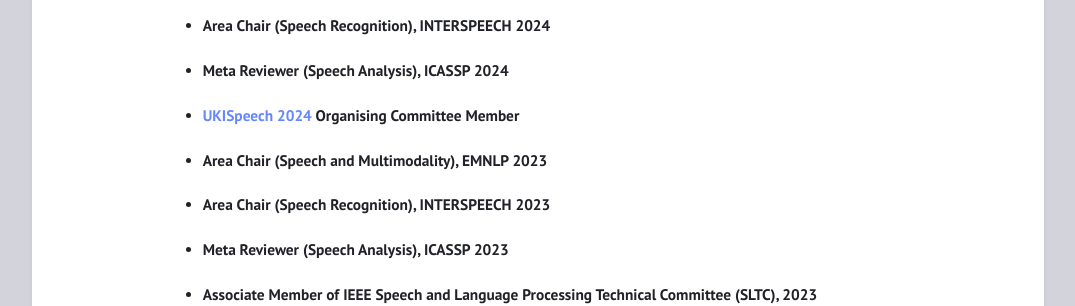
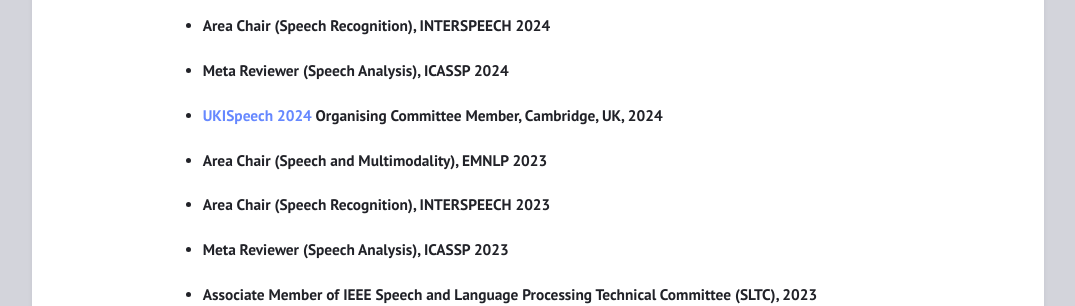
Before and after one commit to eloweimi/eloweimi.github.io, a Jekyll site: the page built from roles.md, in a window 1280 px wide. Shown: the part 176-482 px from the top of the page, without its empty margins (102-1177 px from the left). Built offline with Jekyll 4.4.1, drawn with Linux system fonts in a browser that asks for light colours.

Commit message:
Update roles.md

```diff
--- a/roles.md
+++ b/roles.md
@@ -7,7 +7,7 @@
 
 * #### Area Chair (Speech Recognition), INTERSPEECH 2024
 * #### Meta Reviewer (Speech Analysis), ICASSP 2024
-* #### [UKISpeech 2024](https://ukis2024.eng.cam.ac.uk/) Organising Committee Member
+* #### [UKISpeech 2024](https://ukis2024.eng.cam.ac.uk/) Organising Committee Member, Cambridge, UK, 2024
 * #### Area Chair (Speech and Multimodality), EMNLP 2023
 * #### Area Chair (Speech Recognition), INTERSPEECH 2023
 * #### Meta Reviewer (Speech Analysis), ICASSP 2023
```
